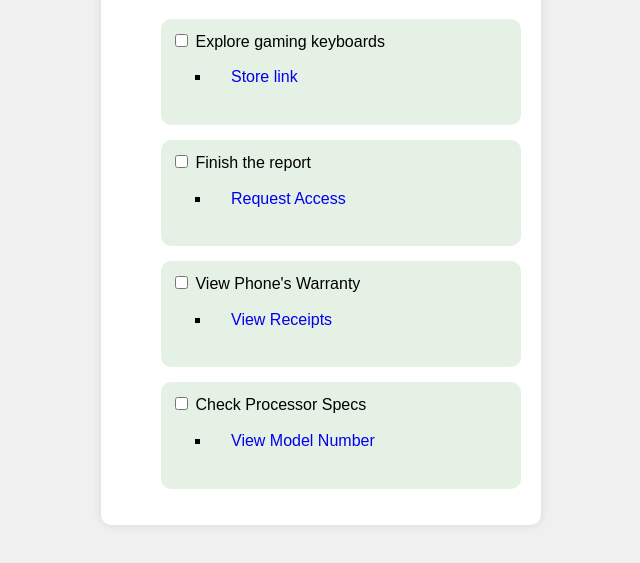
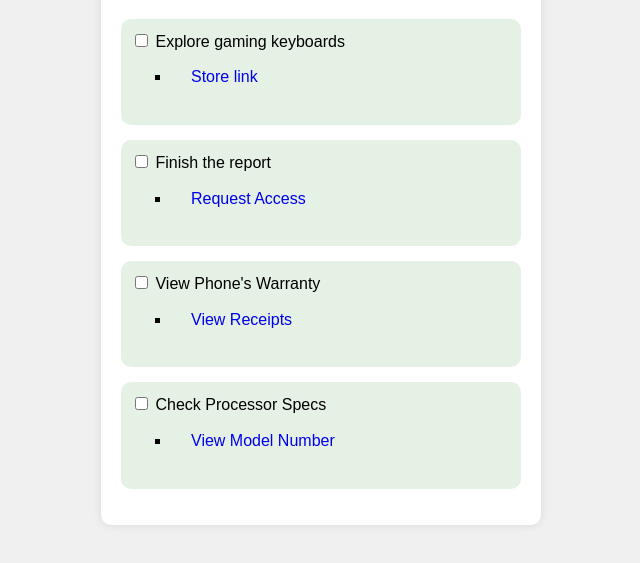
Before and after one commit to JohnGDDev/web-dev-learning-journey, a plain HTML site: page 28_Build_a_Stylized_To_Do_List/index.html in a window 1280 px wide. Shown: the part 101-664 px from the top of the page, without its empty margins (319-959 px from the left). Drawn offline with Linux system fonts and the light colour scheme.

Commit message:
Fixed disproportionate padding issue on the .todo-list class. Previously, there was extra padding on the left and right sides.

```diff
--- a/28_Build_a_Stylized_To_Do_List/styles.css
+++ b/28_Build_a_Stylized_To_Do_List/styles.css
@@ -24,6 +24,9 @@ h1 {
     background-color: #e5f1e5;
     border-radius: 10px;
     position: relative;
+}
+.todo-list {
+  padding: 0;
 }
 li {
     display: list-item;
```
